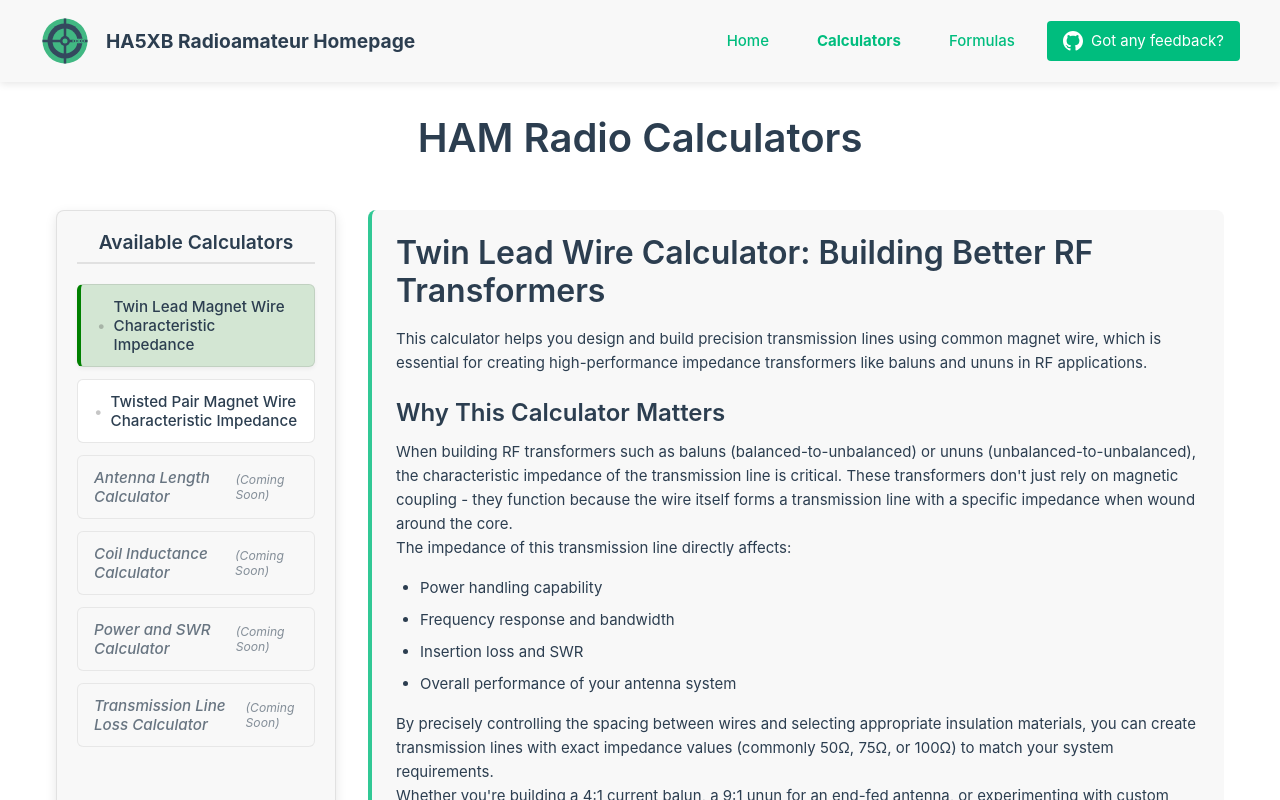
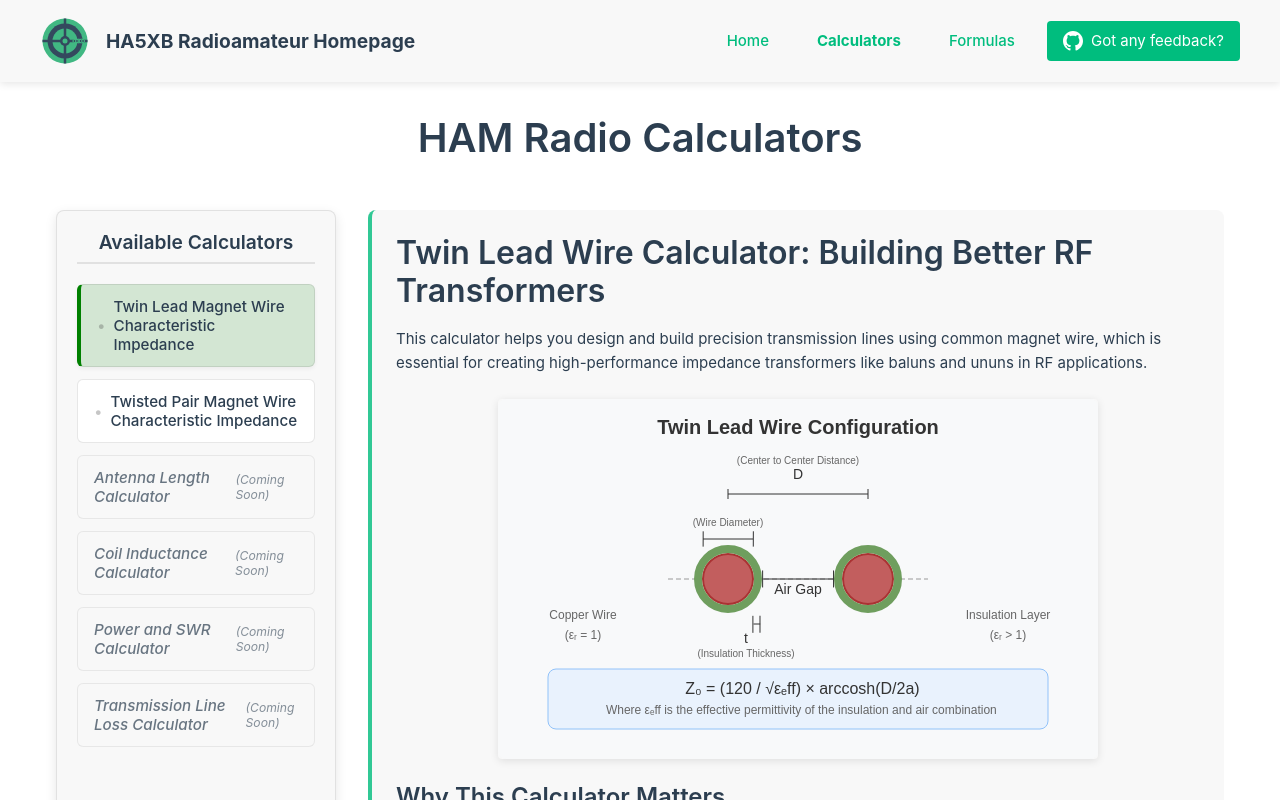
Before and after one commit to valibali/hamradio-calculators, a Vue app: page /calculators in a window 1280 px wide. Shown: the top 800 px of the page. Built offline with nearby package versions, Linux system fonts and the light colour scheme.

Commit message:
feat: Add SVG diagram to twin lead characteristic impedance calculator introduction

```diff
--- a/src/components/TwinLeadCharImp.vue
+++ b/src/components/TwinLeadCharImp.vue
@@ -184,6 +184,10 @@ export default {
         wire, which is essential for creating high-performance impedance transformers like baluns
         and ununs in RF applications.
       </p>
+
+      <div class="diagram-container">
+        <img src="@/components/diagrams/twinlead.svg" alt="Twin Lead Wire Configuration" class="diagram" />
+      </div>
 
       <div class="introduction-details">
         <h3>Why This Calculator Matters</h3>
@@ -375,6 +379,19 @@ h3 {
   background-color: var(--color-background-soft);
   border-radius: 8px;
   border-left: 4px solid hsla(160, 100%, 37%, 0.8);
+}
+
+.diagram-container {
+  display: flex;
+  justify-content: center;
+  margin: 1.5rem 0;
+}
+
+.diagram {
+  max-width: 100%;
+  height: auto;
+  border-radius: 4px;
+  box-shadow: 0 2px 8px rgba(0, 0, 0, 0.1);
 }
 
 .introduction-details {
```
